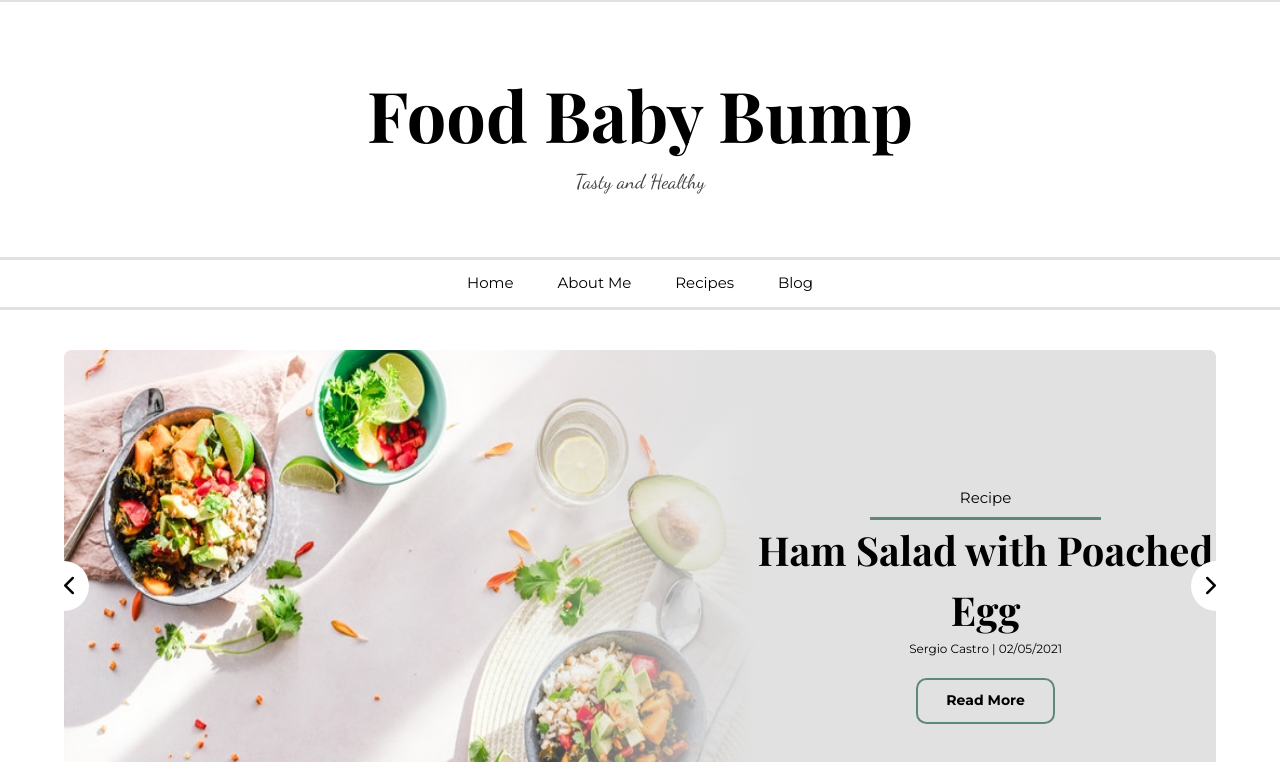
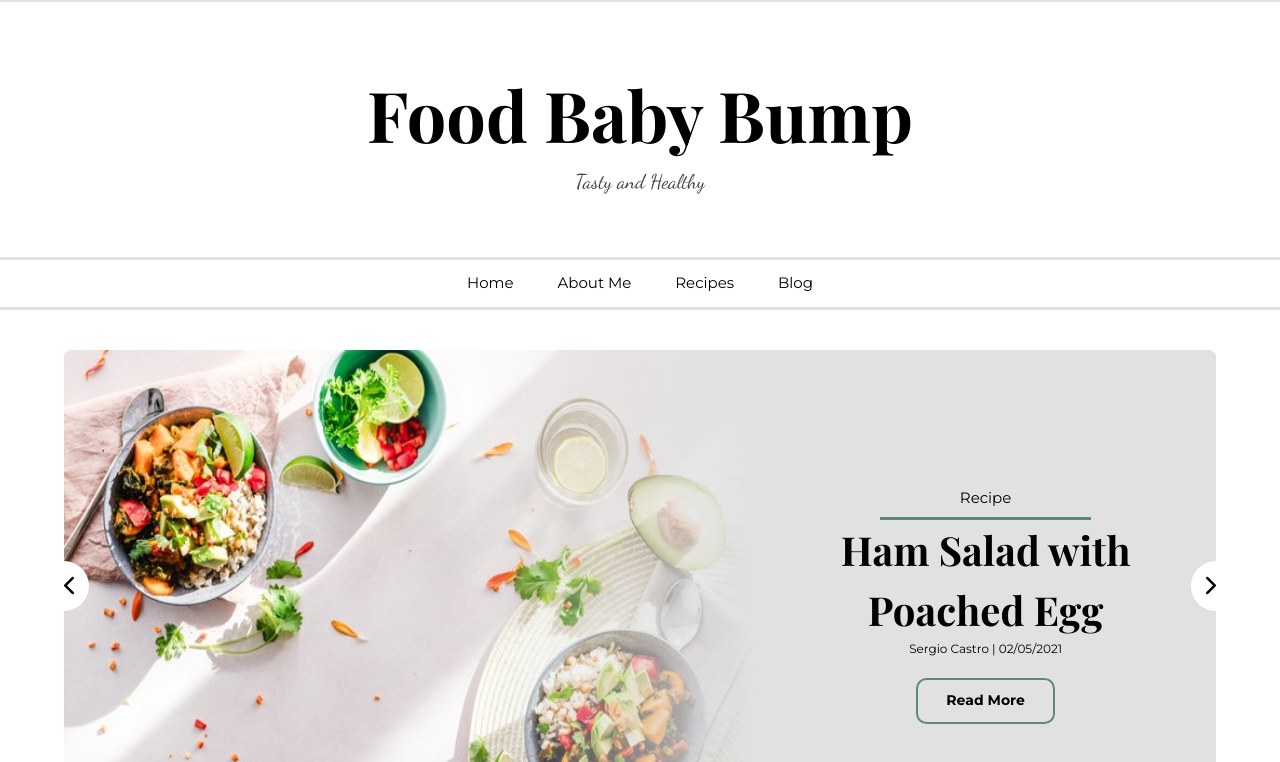
Before and after one commit to SergioCasCeb/FoodBabyBumpBlog, a plain HTML site: page index.html in a window 1280 px wide. Shown: the part 38-800 px from the top of the page. Drawn offline with nearby package versions, Linux system fonts and the light colour scheme.

Commit message:
Update styles.css

```diff
--- a/css/styles.css
+++ b/css/styles.css
@@ -270,7 +270,7 @@ header .bar .main-nav a:hover::after {
   width: 100%;
   background-color: var(--clr-bg);
   text-align: center;
-  padding: 2rem 0;
+  padding: 2rem;
   display: -webkit-box;
   display: -ms-flexbox;
   display: flex;
```
